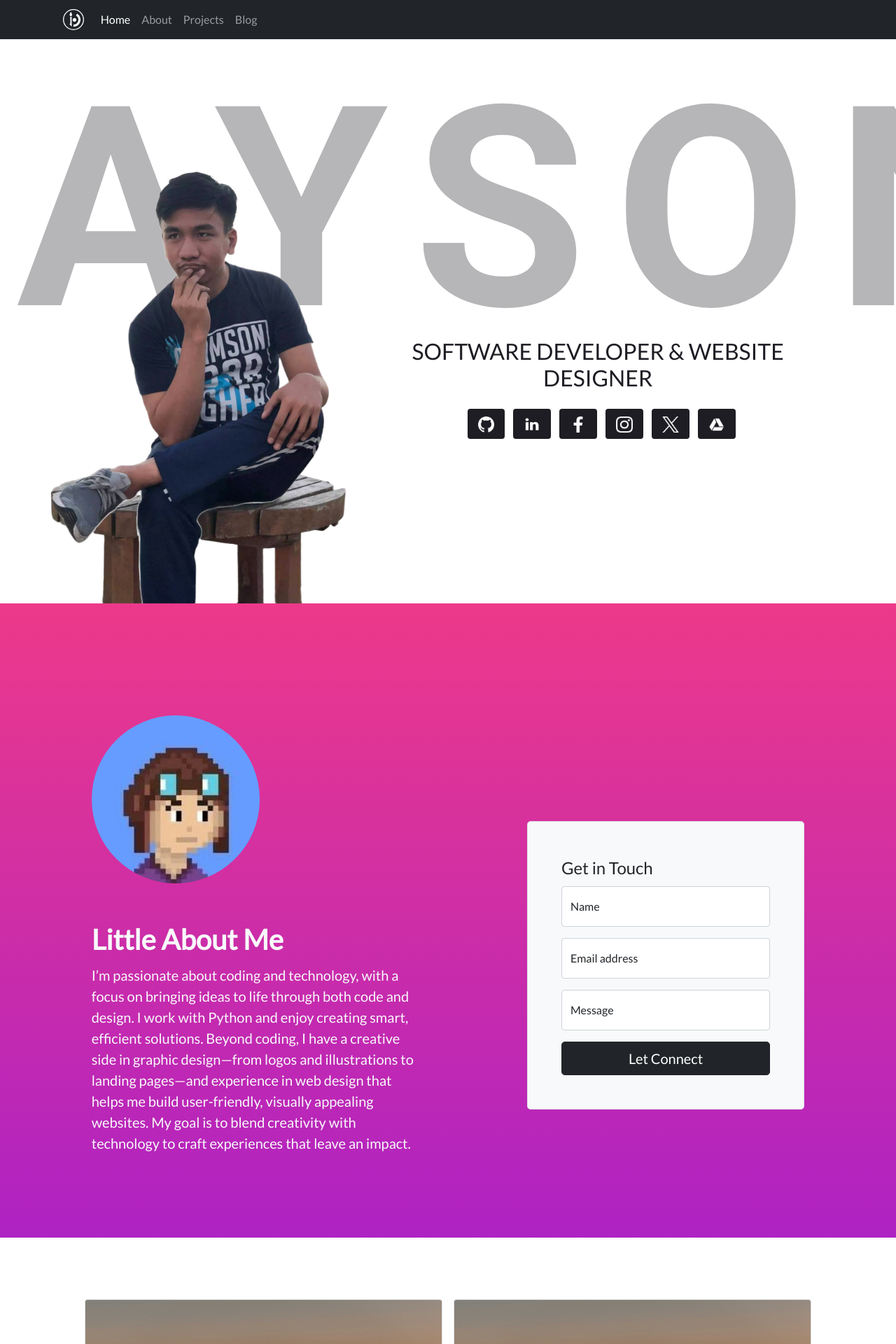
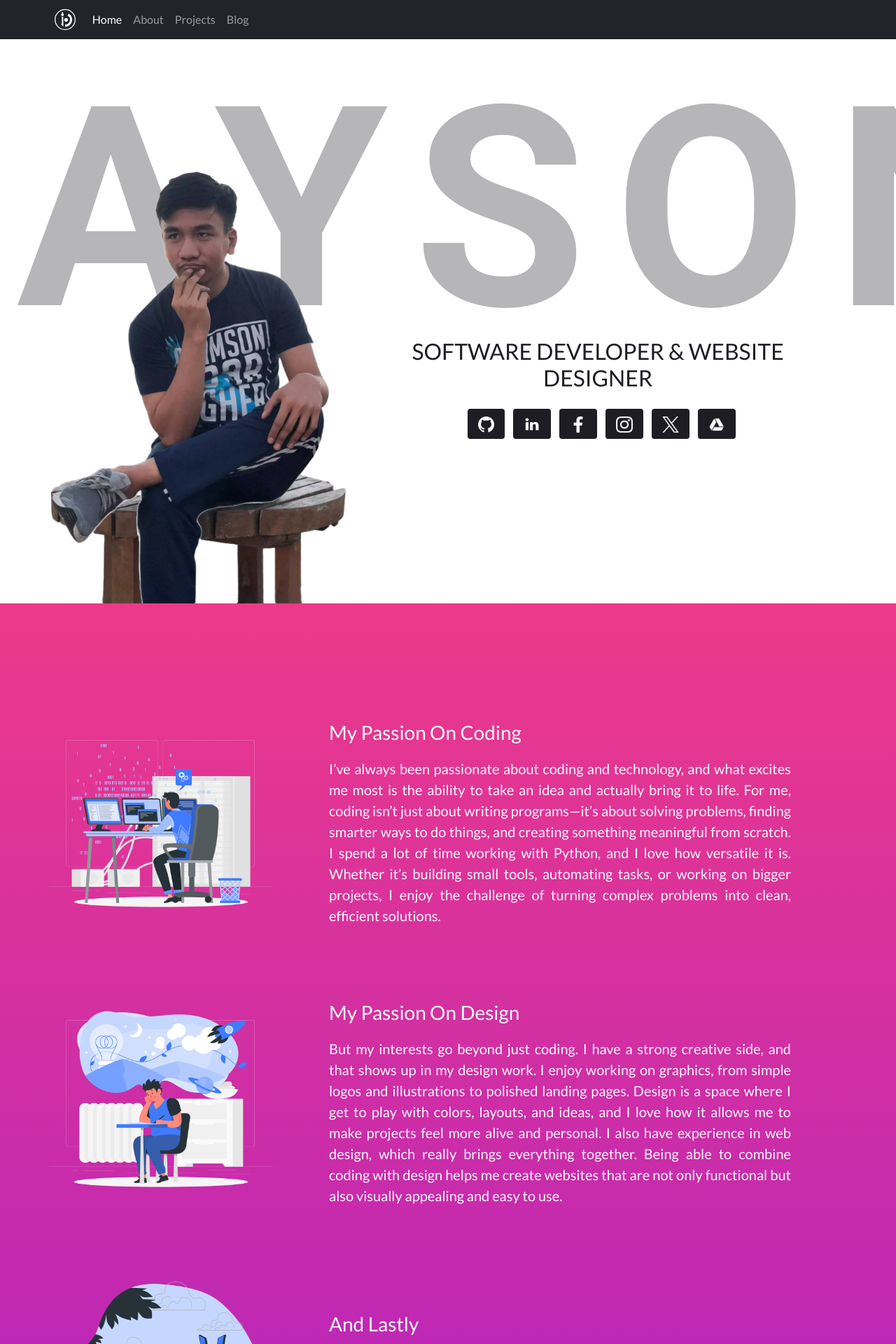
Before and after one commit to savjaylade84/jisun_portfolio, a Flask app: page / in a window 1280 px wide; the page is wider, and only the part inside the window is pictured. Shown: the top 1920 px of that part at 70% size. Run offline with Flask 3, Linux system fonts and the light colour scheme.

Commit message:
massive redesign of about me and i added image needed for the about me section

```diff
--- a/information/information.json
+++ b/information/information.json
@@ -1,7 +1,8 @@
 {
     "Author": "John Jayson B. De Leon",
-    "Author-Picture":"https://jisun-portfolio.onrender.com/static//img/Jayson.png",
+    "Author-Picture":"/img/Jayson.png",
     "Author-Pixel-Picture":"https://jisun-portfolio.onrender.com/static//img/me_pixel.jpg",
+    "Author-Pixel-Picture-local":"/img/me_pixel.jpg",
     "Logo":"/img/jisun.svg",
     "Default-Picture":"/img/default.jpg",
     "Website":"https://jisun-portfolio.onrender.com/",
@@ -56,8 +57,22 @@
     "Title": "Hello! I'm Jayson from Philippines",
     "Sub-title": "Software Developer & Website Designer",
     "About": {
-        "Title": "Little About Me",
-        "Description":"I’m passionate about coding and technology, with a focus on bringing ideas to life through both code and design. I work with Python and enjoy creating smart, efficient solutions. Beyond coding, I have a creative side in graphic design—from logos and illustrations to landing pages—and experience in web design that helps me build user-friendly, visually appealing websites. My goal is to blend creativity with technology to craft experiences that leave an impact."
+        "Title": "About Myself",
+        "Description":[
+                {
+                    "title":"My Passion On Coding",
+                    "img":"/img/Programmer-rafiki.png",
+                    "desc":"I’ve always been passionate about coding and technology, and what excites me most is the ability to take an idea and actually bring it to life. For me, coding isn’t just about writing programs—it’s about solving problems, finding smarter ways to do things, and creating something meaningful from scratch. I spend a lot of time working with Python, and I love how versatile it is. Whether it’s building small tools, automating tasks, or working on bigger projects, I enjoy the challenge of turning complex problems into clean, efficient solutions."
+                },{
+                    "title":"My Passion On Design",
+                    "img":"/img/Design thinking-rafiki.png",
+                    "desc":"But my interests go beyond just coding. I have a strong creative side, and that shows up in my design work. I enjoy working on graphics, from simple logos and illustrations to polished landing pages. Design is a space where I get to play with colors, layouts, and ideas, and I love how it allows me to make projects feel more alive and personal. I also have experience in web design, which really brings everything together. Being able to combine coding with design helps me create websites that are not only functional but also visually appealing and easy to use."
+                },{
+                    "title":"And Lastly",
+                    "img":"/img/Sao-Paulo-bro.png",
+                    "desc":"At the end of the day, what I enjoy most is blending creativity with technology. I like building things that look good, work well, and leave a lasting impression on the people who use them. That balance between problem-solving and creativity is what keeps me motivated and makes me excited about every new project I take on."
+                }
+        ]
     },
     "seo-title":"Software Developer | Website Designer",
     "seo-description":"I’m a software developer & graphic designer. Explore my portfolio of websites, apps, and creative designs built with code and creativity."
--- a/static/css/style.css
+++ b/static/css/style.css
@@ -2,8 +2,10 @@
 /* color scheme of portfolio website */
 * {
   font-family: "Lato", sans-serif;
-  margin: 0px;
-  padding: 0px;
+  margin: 0;
+  padding: 0;
+  scroll-behavior: smooth;
+  box-sizing: content-box;
   scrollbar-width: none; /* Firefox */
   -ms-overflow-style: none; /* Internet Explorer 10+ */
 }
@@ -107,6 +109,12 @@
   width: 28em;
 }
 
+.img-art {
+  min-width: 15em;
+  max-width: 20em;
+  image-rendering: optimizeQuality;
+}
+
 .me-round {
   border-radius: 100%;
   min-width: 15em;
@@ -201,6 +209,40 @@
   margin-bottom: 15em;
 }
 
+/*padding*/
+.padding-vertical-none {
+  padding-left: 0px;
+  padding-right: 0px;
+}
+
+.padding-vertical-xsmall {
+  padding-left: 1.5em;
+  padding-right: 1.5em;
+}
+
+.padding-vertical-small {
+  padding-left: 5em;
+  padding-right: 5em;
+}
+
+.padding-vertical-medium {
+  padding-left: 10em;
+  padding-right: 10em;
+}
+
+.padding-vertical-large {
+  padding-left: 15em;
+  padding-right: 15em;
+}
+
+.text-center {
+  text-align: center;
+}
+
+.text-justify {
+  text-align: justify;
+}
+
 /* carousel */
 .main-carousel {
   background-color: #1F1D24;
@@ -228,6 +270,10 @@
 
 /* intro */
 .container-sm {
+  padding: 0;
+}
+
+.container {
   padding: 0;
 }
 
@@ -260,8 +306,7 @@
   text-align: center;
 }
 
-/* about me*/
-.about-me {
+.purple-hue-bg {
   background: #ae22c3;
   background: linear-gradient(0deg, rgb(174, 34, 195) 0%, rgb(237, 57, 138) 100%);
 }/*# sourceMappingURL=style.css.map */
--- a/static/css/style.scss
+++ b/static/css/style.scss
@@ -7,8 +7,10 @@ $accent-color-gold:rgba(202, 158, 12, 0.9);
 
 *{
     font-family: 'Lato', sans-serif;
-    margin:0px;
-    padding:0px;
+    margin: 0;
+    padding: 0;
+    scroll-behavior: smooth;
+    box-sizing: content-box;
     scrollbar-width: none; /* Firefox */
     -ms-overflow-style: none;  /* Internet Explorer 10+ */
 }
@@ -115,6 +117,11 @@ $accent-color-gold:rgba(202, 158, 12, 0.9);
     background-color: transparent;
     width: 28em;
 }
+.img-art{
+    min-width: 15em;
+    max-width: 20em;
+    image-rendering: optimizeQuality;
+}
 .me-round{
     border-radius: 100%;
     min-width: 15em;
@@ -202,6 +209,42 @@ $accent-color-gold:rgba(202, 158, 12, 0.9);
     margin-bottom: 15em;
 }
 
+
+/*padding*/
+
+.padding-vertical-none{
+    padding-left:0px;
+    padding-right: 0px;
+}
+.padding-vertical-xsmall{
+    padding-left: 1.5em;
+    padding-right: 1.5em;
+}
+
+.padding-vertical-small{
+    padding-left: 5em;
+    padding-right: 5em;
+}
+
+.padding-vertical-medium{
+    padding-left: 10em;
+    padding-right: 10em;
+}
+
+.padding-vertical-large{
+    padding-left: 15em;
+    padding-right: 15em;
+}
+
+
+.text-center{
+    text-align: center;
+}
+.text-justify{
+    text-align: justify;
+}
+
+
 /* carousel */
 
 .main-carousel{
@@ -231,6 +274,9 @@ $accent-color-gold:rgba(202, 158, 12, 0.9);
 
 /* intro */
 .container-sm{
+    padding: 0;
+}
+.container{
     padding: 0;
 }
 
@@ -264,8 +310,8 @@ $accent-color-gold:rgba(202, 158, 12, 0.9);
     text-align: center;
 }
 
-/* about me*/
-.about-me{
+
+.purple-hue-bg{
     background: #ae22c3;
     background: linear-gradient(0deg,rgba(174, 34, 195, 1) 0%, rgba(237, 57, 138, 1) 100%);
 }
--- a/templates/index.html
+++ b/templates/index.html
@@ -84,8 +84,8 @@
         <div class="introduction  container-sm top-margin-large d-flex d-lg-flex flex-lg-row flex-column-reverse justify-content-center align-items-center" id="introduction">
             <div class="profile-container">
                 <picture>
-                    <source srcset=" {{ information['Author-Picture'] }} " fetchpriority="high" type="image/svg+xml">
-                    <img src=" {{ information['Author-Picture'] }} " class="img-fluid me" alt="...">
+                    <source srcset=" {{ url_for('static',filename=information['Author-Picture']) }} " fetchpriority="high" type="image/svg+xml">
+                    <img src=" {{ url_for('static',filename=information['Author-Picture']) }} " class="img-fluid me" alt="...">
                 </picture>
             </div>
             <div class="profile-intro-container">
@@ -106,16 +106,57 @@
         </div>
 
         <!-- about section -->
-        <div class="about-me top-padding-medium bottom-padding-small" id="about">
+        <div class="purple-hue-bg top-padding-medium bottom-padding-small" id="about">
+            <div class="container top-margin-none top-padding-none">
+                <div class="text-light top-margin-none bottom-margin-xsmall top-padding-none bottom-padding-none text-center text-lg-start">
+                    {% for desc in information['About']['Description'] %}
+                        <div class="about-list bottom-margin-small  align-items-center d-flex d-md-flex flex-md-row flex-column">
+                            <picture>
+                                <source srcset=" {{ url_for('static',filename=desc['img']) }} " type="image/svg+xml">
+                                <img src=" {{  url_for('static',filename=desc['img']) }} " class="img-fluid img-art" alt="...">
+                            </picture>
+                            <div class="bottom-margin-none padding-vertical-small text-justify">
+                                <p class="fs-3">{{ desc['title'] }}</p>
+                                <p class="fs-5">{{ desc['desc'] }}</p>
+                            </div>
+                        </div>
+                    {% endfor %}
+                </div>
+            </div>
+        </div>
+
+        <!-- project -->
+        <div class="card-deck top-margin-medium bottom-margin-medium d-flex justify-content-center flex-wrap" id="projects">
+            {% for project in information['Project_List'] %}
+                    <div class="card m-2">
+                        <picture>
+                            <source srcset=" {{ url_for('static',filename=information['Default-Picture']) }} " type="image/svg+xml">
+                            <img src=" {{ url_for('static',filename=information['Default-Picture']) }} " class="card-img-top" alt="..." height="180" width="296">
+                        </picture>
+                        <div class="card-body">
+                            <h5 class="card-title">{{ project['Name'] }}</h5>
+                            <p class="card-text">With supporting text below as a natural lead-in to additional content.</p>
+                        </div>
+                        <div class="card-footer">
+                            <a href=" {{ project['Link'] }} " class="btn button button-gold">Visit Repository</a>
+                        </div>
+                    </div>
+            {% endfor %}
+        </div>
+
+
+        <!-- connect section -->
+        <div class="purple-hue-bg top-padding-small bottom-padding-small" id="about">
+            <!--
             <div class="container col-xl-10 col-xxl-8 px-4">
                 <div class="row align-items-center top-margin-none top-padding-none g-lg-5 ">
+                    <picture>
+                        <source srcset=" {{ url_for('static',filename=information['Author-Pixel-Picture-local']) }} " type="image/svg+xml">
+                        <img src=" {{ information['Author-Pixel-Picture-local'] }} " class="img-fluid me-round bottom-margin-xsmall top-margin-xsmall" alt="...">
+                    </picture>
                     <div class="col-lg-7 text-light top-margin-none bottom-margin-xsmall top-padding-none bottom-padding-none text-center text-lg-start">
-                        <picture>
-                            <source srcset=" {{ information['Author-Pixel-Picture'] }} " type="image/svg+xml">
-                            <img src=" {{ information['Author-Pixel-Picture'] }} " class="img-fluid me-round" alt="...">
-                        </picture>
                         <h1 class="display-6 top-margin-xsmall fw-bold lh-1 mb-3">{{ information['About']['Title'] }}</h1>
-                        <p class="col-lg-10 fs-5">{{ information['About']['Description'] }}</p>
+                        <p class="col-lg-10 fs-5">{{ information['About']['Description'][0] }}</p>
                     </div>
                     <div class="col-md-10 mx-auto col-lg-5 bottom-padding-xsmall top-padding-xsmall ">
                             <form class="p-4 p-md-5 border rounded-3 bg-light">
@@ -137,25 +178,7 @@
                     </div>
                 </div>
             </div>
-        </div>
-
-        <!-- project -->
-        <div class="card-deck top-margin-small d-flex justify-content-center flex-wrap" id="projects">
-            {% for project in information['Project_List'] %}
-                    <div class="card m-2">
-                        <picture>
-                            <source srcset=" {{ url_for('static',filename=information['Default-Picture']) }} " type="image/svg+xml">
-                            <img src=" {{ url_for('static',filename=information['Default-Picture']) }} " class="card-img-top" alt="..." height="180" width="296">
-                        </picture>
-                        <div class="card-body">
-                            <h5 class="card-title">{{ project['Name'] }}</h5>
-                            <p class="card-text">With supporting text below as a natural lead-in to additional content.</p>
-                        </div>
-                        <div class="card-footer">
-                            <a href=" {{ project['Link'] }} " class="btn button button-gold">Visit Repository</a>
-                        </div>
-                    </div>
-            {% endfor %}
+            -->
         </div>
 
         <link rel="stylesheet" type="text/css" href="{{ url_for('static', filename='css/style.css') }}">
```
Also changed, not shown: static/img/Design thinking-rafiki.png (added), static/img/Programmer-rafiki.png (added), static/img/Sao-Paulo-bro.png (added), static/img/moa_seaside.jpg (added), 1 other file.
